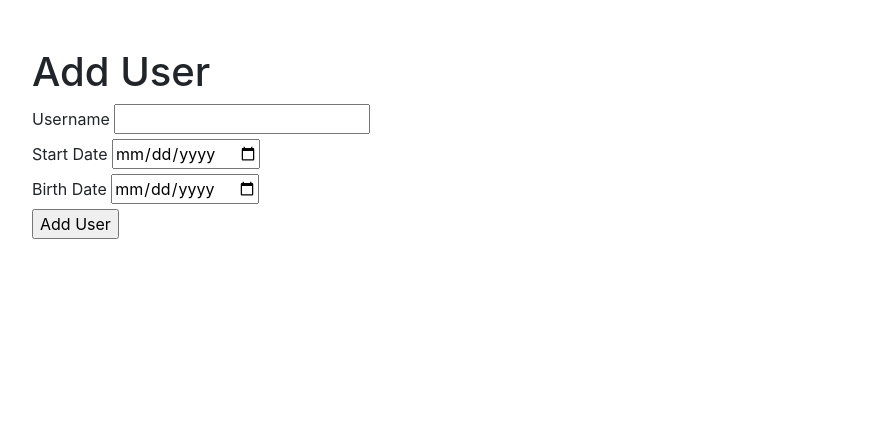
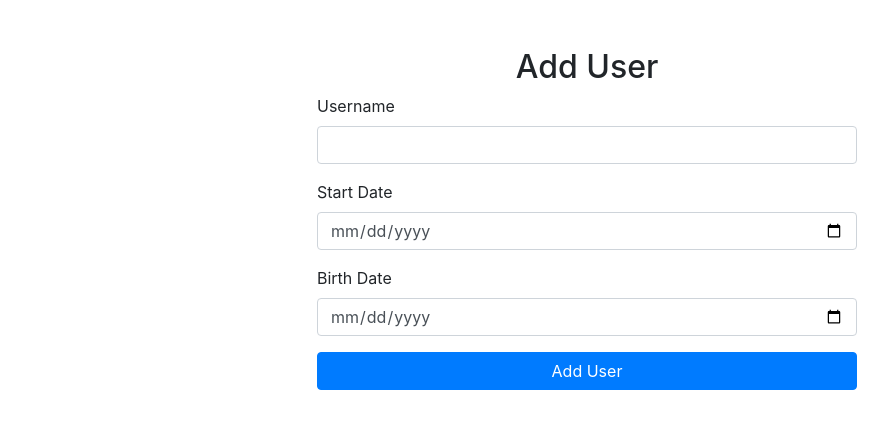
Before and after one commit to ChristopherStrom/PTO-Tracker, a Flask app: page /add_user in a window 1280 px wide. Shown: the part 56-485 px from the top of the page, without its empty margins (53-941 px from the left). Run offline with Flask 3, Linux system fonts and the light colour scheme; the visitor is signed in with stand-in values (Sample User, id 1); some libraries are stand-ins or nearby versions.

Commit message:
Update add_user.html
add styles

```diff
--- a/templates/add_user.html
+++ b/templates/add_user.html
@@ -1,22 +1,26 @@
 {% extends "base.html" %}
 {% block content %}
-    <h1>Add User</h1>
+    <div class="row justify-content-center">
+        <div class="col-md-6">
+            <h2 class="text-center">Add User</h2>
             <form method="POST">
                 {{ form.hidden_tag() }}
-        <div>
-            {{ form.username.label }}
-            {{ form.username }}
+                <div class="form-group">
+                    {{ form.username.label(class="form-label") }}
+                    {{ form.username(class="form-control") }}
                 </div>
-        <div>
-            {{ form.start_date.label }}
-            {{ form.start_date }}
+                <div class="form-group">
+                    {{ form.start_date.label(class="form-label") }}
+                    {{ form.start_date(class="form-control") }}
                 </div>
-        <div>
-            {{ form.birth_date.label }}
-            {{ form.birth_date }}
+                <div class="form-group">
+                    {{ form.birth_date.label(class="form-label") }}
+                    {{ form.birth_date(class="form-control") }}
                 </div>
-        <div>
-            {{ form.submit }}
+                <div class="form-group">
+                    {{ form.submit(class="btn btn-primary btn-block") }}
                 </div>
             </form>
+        </div>
+    </div>
 {% endblock %}
```
Lines whose indentation alone changed are shown as unchanged.
